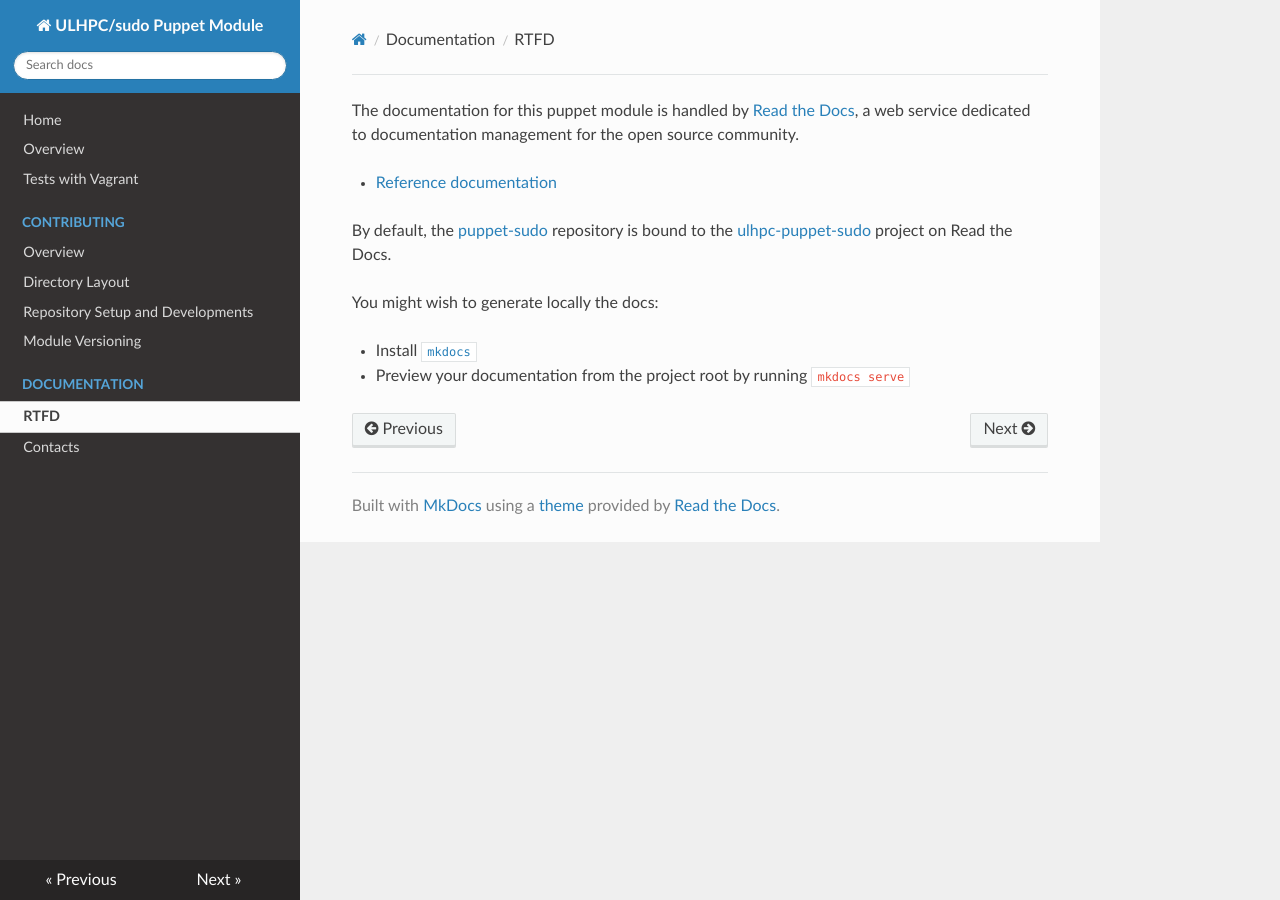
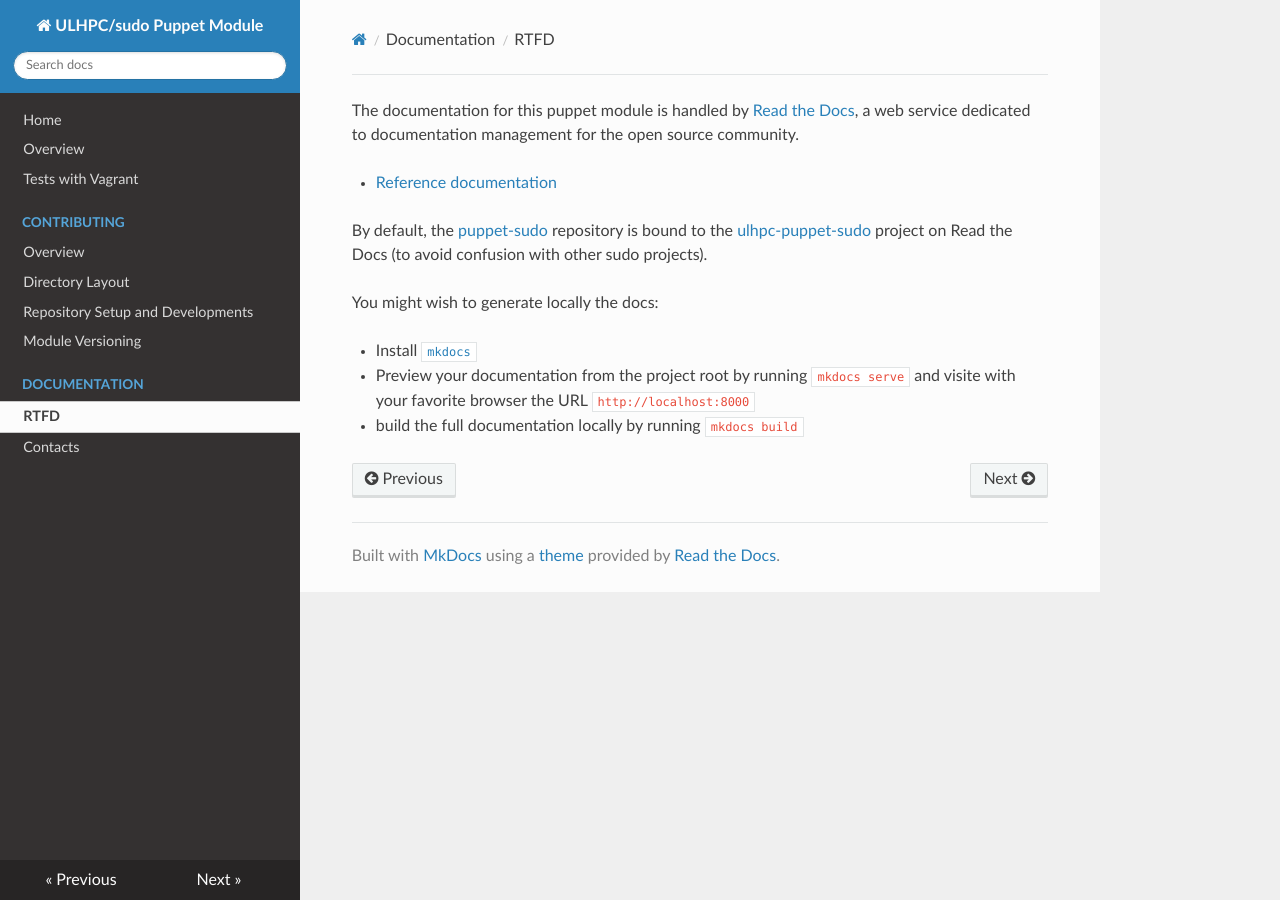
Before and after one commit to ULHPC/puppet-sudo, an MkDocs documentation site: the page built from docs/rtfd.md, in a window 1280 px wide. Built offline with MkDocs 1.6.1, drawn with Linux system fonts in a browser that asks for light colours; nearby versions of some CDN libraries; old or Windows-style settings are respelled for this version of MkDocs.

Commit message:
update content of 'rtfd.md'
Signed-off-by: Sebastien Varrette <sebastien.varrette@uni.lu>

```diff
--- a/docs/rtfd.md
+++ b/docs/rtfd.md
@@ -2,9 +2,10 @@ The documentation for this puppet module is handled by [Read the Docs](https://r
 
 * [Reference documentation](https://docs.readthedocs.org/en/latest/)
 
-By default, the [puppet-sudo](https://github.com/ULHPC/puppet-sudo) repository is bound to the [ulhpc-puppet-sudo](ulhpc-puppet-sudo.rtfd.org) project on Read the Docs.
+By default, the [puppet-sudo](https://github.com/ULHPC/puppet-sudo) repository is bound to the [ulhpc-puppet-sudo](http://ulhpc-puppet-sudo.rtfd.org) project on Read the Docs (to avoid confusion with other sudo projects).
 
 You might wish to generate locally the docs:
 
 * Install [`mkdocs`](http://www.mkdocs.org/#installation)
-* Preview your documentation from the project root by running `mkdocs serve`
+* Preview your documentation from the project root by running `mkdocs serve` and visite with your favorite browser the URL `http://localhost:8000`
+* build the full documentation locally by running `mkdocs build`
```
